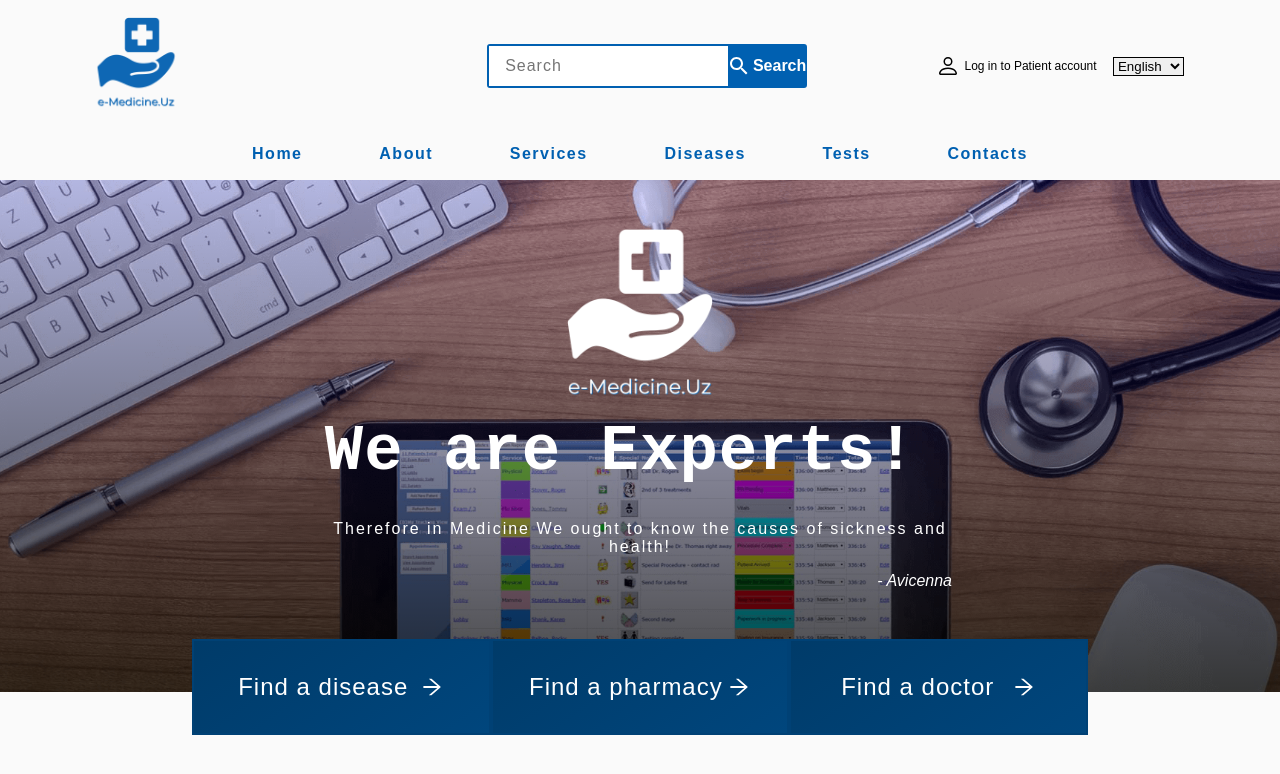
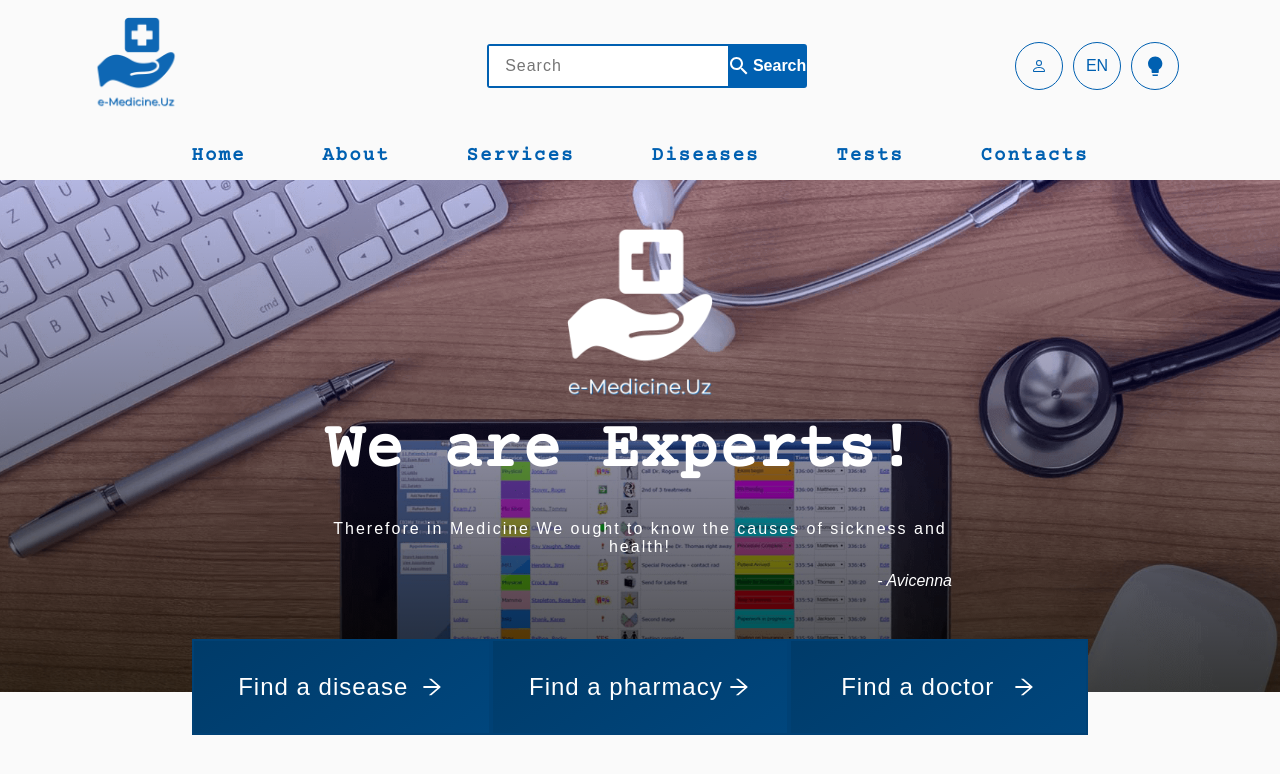
Before and after one commit to Bahtiyorjon1997/e-medicine, a React (Create React App) app: page / in a window 1280 px wide. Shown: the top 774 px of the page. Built offline with nearby package versions, Linux system fonts and the light colour scheme.

Commit message:
language buttons, dark/ligh buttons

```diff
--- a/src/components/Header/index.js
+++ b/src/components/Header/index.js
@@ -1,10 +1,21 @@
-import React from "react";
+import React, { useState } from "react";
 import styled from "styled-components";
 import logo from "../../assets/e-Medicine.Uz.png";
 import { Search } from "@material-ui/icons/";
 import { BsPerson as Person } from "react-icons/bs";
+import { AiOutlineBulb as On, AiFillBulb as Off } from "react-icons/ai";
 
 const Header = () => {
+  const [bulbOn, setBulbOn] = useState(true);
+  const [lan, setLan] = useState(true);
+
+  const handleLanClick = () => {
+    setLan(!lan);
+  };
+
+  const handleClick = () => {
+    setBulbOn(!bulbOn);
+  };
   return (
     <HeaderWrap>
       <TopBar>
@@ -23,16 +34,15 @@ const Header = () => {
               </div>
             </div>
             <div className="sign-in">
-              <Person class="avatar" />
-              <span>Log in to Patient account</span>
-            </div>
-            <div className="languages">
-              <select id="lans" name="lans">
-                <option value="english">English</option>
-                <option value="german">Deutsch</option>
-                <option value="russian">Russian</option>
-                <option value="uzbek">Uzbek</option>
-              </select>
+              <div className="languages icon">
+                <Person class="avatar" />
+              </div>
+              <div className="languages" onClick={handleLanClick}>
+                {lan ? "EN" : "DE"}
+              </div>
+              <div className="languages" onClick={handleClick}>
+                {bulbOn ? <Off className="icon" /> : <On className="icon" />}
+              </div>
             </div>
           </div>
         </div>
@@ -51,7 +61,9 @@ const Header = () => {
   );
 };
 
-const HeaderWrap = styled.header``;
+const HeaderWrap = styled.header`
+  @import url("https://fonts.googleapis.com/css2?family=Courier+Prime:ital,wght@0,400;1,400;1,700&display=swap");
+`;
 
 const TopBar = styled.div`
   /* logo image */
@@ -126,23 +138,27 @@ const TopBar = styled.div`
       display: flex;
       justify-content: space-between;
       align-items: center;
-      padding-right: 1rem;
-      cursor: pointer;
-      font-size: 12px;
-      margin-right: -8rem;
 
-      .avatar {
-        font-size: 24px;
-        margin-right: 5px;
-      }
-    }
-    .languages {
-      font-size: 12px;
-      border: 1px solid black;
+      .languages {
+        width: 3rem;
+        height: 3rem;
+        display: flex;
+        align-items: center;
+        justify-content: center;
+        border: 1px double #0060b1;
+        border-radius: 50%;
+        color: #0060b1;
+        margin: 5px;
+        cursor: pointer;
 
-      & > select {
-        outline: 0;
-        border: none;
+        & > select {
+          outline: 0;
+          border: none;
+        }
+
+        .icon {
+          font-size: 1.4rem;
+        }
       }
     }
   }
@@ -153,6 +169,8 @@ const BottomBar = styled.div`
   min-height: 3rem;
   background-color: rgb(250, 250, 250);
   color: #0060b1;
+  font-family: "Courier Prime", monospace;
+  font-weight: 700 !important;
 
   & > ul {
     display: flex;
@@ -160,9 +178,9 @@ const BottomBar = styled.div`
     list-style-type: none;
 
     & > li {
+      font-size: 1.2rem;
       padding: 1% 3%;
-      font-weight: 600;
-      letter-spacing: 1.5px;
+      letter-spacing: 2px;
       cursor: pointer;
       transition: 0.2s;
     }
```
